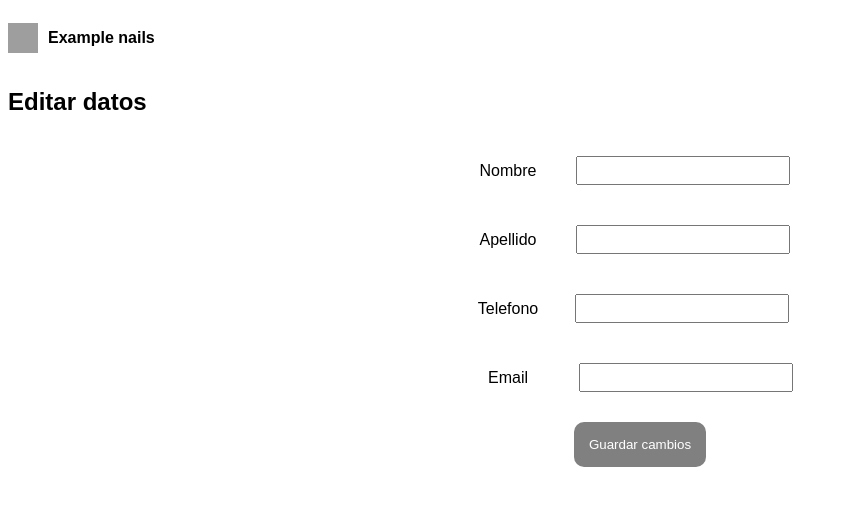
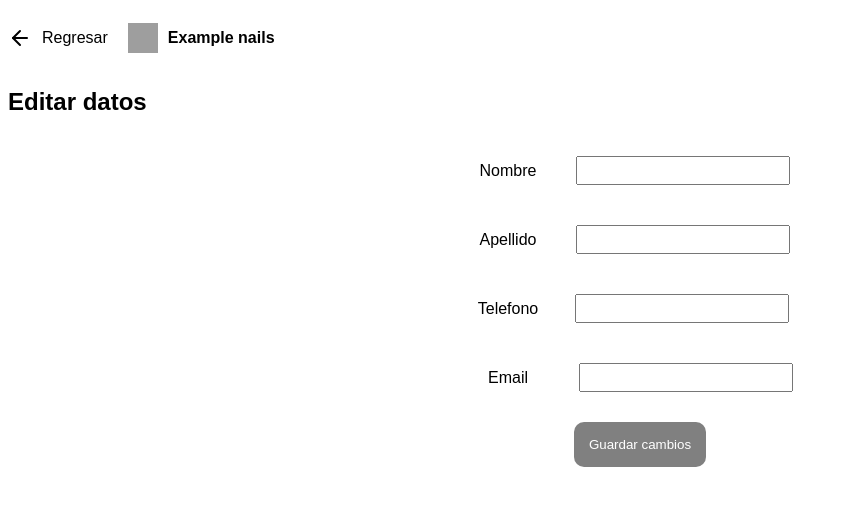
Before and after one commit to GianatiempoJulian/turnitos, a React (Vite) app: page /perfil/editar in a window 1280 px wide. Shown: the top 506 px of the page, without its empty margins (0-848 px from the left). Built offline with nearby package versions, Linux system fonts and the light colour scheme; no server answers; grey boxes are pictures that could not be loaded.

Commit message:
add: backward button | updated: styles, put status in 1 when the customer leaves the page/expiration time is over

```diff
--- a/src/components/Appoitments/AppointmentState/AppointmentState.jsx
+++ b/src/components/Appoitments/AppointmentState/AppointmentState.jsx
@@ -1,10 +1,11 @@
 // ======== Partials ========//
 import Logo from "../../Partials/Logo/Logo";
+import Backward from "../../Partials/Backward/Backward";
 import "./appointmentState.css";
 
 // ======== Importaciones de React ========//
 import { useState, useEffect } from "react";
-import { useParams } from "react-router-dom";
+import { useParams, useNavigate } from "react-router-dom";
 
 // ======== Librerias ========//
 import axios from "axios";
@@ -14,7 +15,20 @@ const AppointmentState = () => {
   const [appointment, setAppointment] = useState(null);
   const [appointmentStatus, setAppointmentStatus] = useState(null);
   const [loading, setLoading] = useState(true);
+  const [timeOutMessage, setTimeOutMessage] = useState(true);
   const { id } = useParams();
+  const navigate = useNavigate();
+
+  // ======== Para menejar las funciones que controlan el abandono de la pagina ========//
+  useEffect(() => {
+    // Añadir el listener para beforeunload al montar el componente
+    window.addEventListener("beforeunload", handleUnload);
+
+    // Quitar el listener cuando el componente se desmonte
+    return () => {
+      window.removeEventListener("beforeunload", handleUnload);
+    };
+  }, []);
 
   // ======== Setea el turno llamando a la función. ========//
   useEffect(() => {
@@ -84,6 +98,38 @@ const AppointmentState = () => {
     }
   }
 
+  // ======== Funcion que maneja lo que pasa cuando el reloj llega a 0 ========//
+  async function handleTimeExpired() {
+    const status = {
+      status_id: 1,
+    };
+    try {
+      const response = await axios.put(
+        `http://127.0.0.1:8000/api/appointments/${id}`,
+        status
+      );
+      if (response.status === 200) {
+        setAppointmentStatus(response.data.Appointment.status_id);
+        // Llama nuevamente a getAppointmentById para refrescar el estado
+        getAppointmentById();
+        setTimeOutMessage("Tiempo de reserva expirado. Volviendo atrás.");
+        setTimeout(() => {
+          setTimeOutMessage("");
+          navigate(-1);
+        }, 4000);
+      }
+    } catch (error) {
+      console.log("Error actualizando turno", error);
+    }
+  }
+
+  // ======== Funcion que maneja el estado del turno si abandonan la pagina ========//
+  const handleUnload = async (event) => {
+    event.preventDefault();
+    // Aquí puedes llamar a handleTimeExpired o actualizar el turno de alguna forma
+    await handleTimeExpired();
+  };
+
   // ======== Funcion que maneja el cancelamiento del pago ========//
   async function handleCancel() {
     const status = {
@@ -109,18 +155,23 @@ const AppointmentState = () => {
   return (
     <>
       <div>
-        <Logo />
+        <div className="backward__logo">
+          <Backward />
+          <Logo />
+        </div>
         <h3>Estado de la reserva</h3>
         {appointmentStatus == 2 && (
           <div className="appointment__state--timer">
             <p>Tiempo restante para pagar:</p>
             <Countdown
-              date={Date.now() + 20000}
+              date={Date.now() + 10000}
               className="appointment__state--timer--countdown"
-            >
-              <p>Listo</p>
-            </Countdown>
+              onComplete={handleTimeExpired}
+            ></Countdown>
           </div>
+        )}
+        {timeOutMessage && (
+          <div className="timeout__message">{timeOutMessage}</div>
         )}
         <div className="appointment__state--status">
           <div className="appointment__state--status--box" id="temporary">
--- a/src/components/Appoitments/AppointmentState/appointmentState.css
+++ b/src/components/Appoitments/AppointmentState/appointmentState.css
@@ -138,3 +138,9 @@
     background-color: white !important;
     color: brown;
 }
+
+.timeout__message{
+    color: red;
+    margin-bottom: 10px;
+    font-size: 15px;
+}
--- a/src/components/Customers/CustomerEditProfile/CustomerEditProfile.jsx
+++ b/src/components/Customers/CustomerEditProfile/CustomerEditProfile.jsx
@@ -1,5 +1,6 @@
 // ======== Partials ========//
 import Logo from "../../Partials/Logo/Logo";
+import Backward from "../../Partials/Backward/Backward"
 import "./customerEditProfile.css";
 
 // ======== Importaciones de React ========//
@@ -64,7 +65,10 @@ const CustomerEditProfile = () => {
   return (
     <>
       <div className="customer__edit">
-        <Logo />
+        <div className="backward__logo">
+          <Backward/>
+          <Logo />
+        </div>
         <h2>Editar datos</h2>
         {successMessage && (
           <div className="success-message">{successMessage}</div>
--- a/src/components/Customers/CustomerEditProfile/customerEditProfile.css
+++ b/src/components/Customers/CustomerEditProfile/customerEditProfile.css
@@ -1,6 +1,12 @@
 .customer__edit{
     display: flex;
     flex-direction: column;
+}
+
+.backward__logo{
+    display: flex;
+    gap: 20px;
+    flex-direction: row;
 }
 
 .customer__edit--form{
--- a/src/components/Customers/CustomerProfile/CustomerProfile.jsx
+++ b/src/components/Customers/CustomerProfile/CustomerProfile.jsx
@@ -1,5 +1,6 @@
 // ======== Partials ========//
 import Logo from "../../Partials/Logo/Logo";
+import Backward from "../../Partials/Backward/Backward";
 import "../../Appoitments/AppointmentList/appointmentList.css";
 import "./customerProfile.css";
 
@@ -62,7 +63,7 @@ const CustomerProfile = () => {
     }
   }
 
-  function formatDate(date){
+  function formatDate(date) {
     const dateParts = date.split("-"); // Divide el string en año, mes y día
     const correctDate = new Date(dateParts[0], dateParts[1] - 1, dateParts[2]); // Meses en JavaScript son base 0
     return correctDate.toLocaleDateString("es-ES");
@@ -71,7 +72,10 @@ const CustomerProfile = () => {
   return (
     <>
       <div className="appointments__list--container">
-        <Logo />
+        <div className="backward__logo">
+          <Backward />
+          <Logo />
+        </div>
         <h2>Tus datos</h2>
         <div className="customer__profile">
           <ul className="customer__profile--info">
--- a/src/components/Customers/CustomerProfile/customerProfile.css
+++ b/src/components/Customers/CustomerProfile/customerProfile.css
@@ -10,6 +10,12 @@
     flex-direction: column;
     list-style: none;
     padding: 0px;
+}
+
+.customer__logo{
+    display: flex;
+    gap: 20px;
+    flex-direction: row;
 }
 
 .customer__profile--info li{
--- /dev/null
+++ b/src/components/Partials/Backward/Backward.jsx
@@ -0,0 +1,23 @@
+import { useNavigate } from "react-router-dom";
+import "./backward.css";
+
+const Backward = () =>{
+
+    const navigate = useNavigate();
+
+    const handleGoBack = (e) => {
+        e.preventDefault();
+        navigate(-1);
+    }
+
+    return (
+        <>
+            <a className="backward__container" onClick={handleGoBack}>
+                <svg xmlns="http://www.w3.org/2000/svg" width="24" height="24" viewBox="0 0 24 24" fill="none" stroke="currentColor" stroke-width="2" stroke-linecap="round" stroke-linejoin="round" class="lucide lucide-arrow-left"><path d="m12 19-7-7 7-7"/><path d="M19 12H5"/></svg>
+                <span>Regresar</span>
+            </a>
+        </>
+    );
+}
+
+export default Backward
--- /dev/null
+++ b/src/components/Partials/Backward/backward.css
@@ -0,0 +1,12 @@
+.backward__container{
+    display: flex;
+    flex-direction: row;
+    gap: 10px;
+    text-align: center;
+    align-items: center;
+    cursor: pointer;
+}
+
+.backward__container:hover{
+    color: gray;
+}
```
